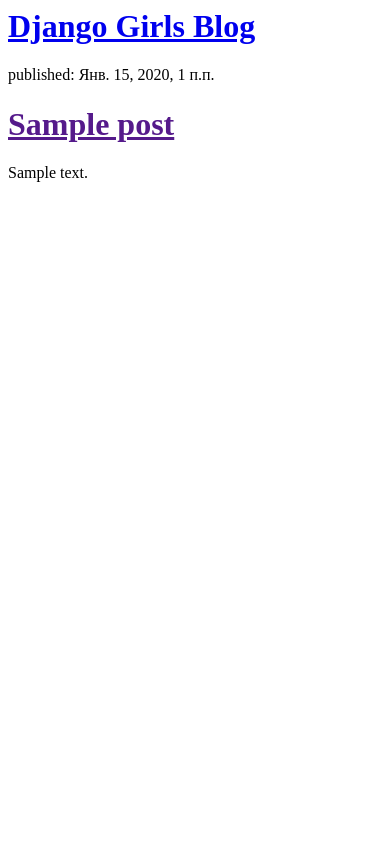
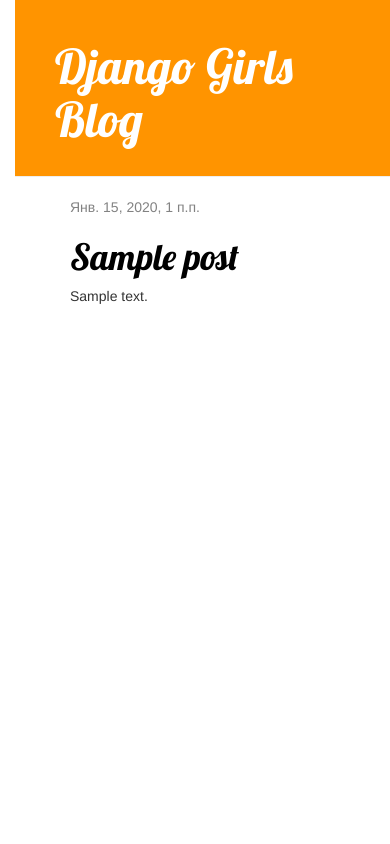
Before and after one commit to ivekhov/my-first-blog, a Django app: page / in a window 390 px wide. Run offline with Django 3.2, Linux system fonts and the light colour scheme; tables that the repository leaves empty hold one stand-in row (values such as "Sample post"); some libraries are stand-ins or nearby versions.

Commit message:
Added view and template for detailed blog post as well as CSS for the site.

```diff
--- /dev/null
+++ b/blog/static/css/blog.css
@@ -0,0 +1,56 @@
+h1 a {
+    color: #FCA205;
+}
+body {
+    padding-left: 15px;
+}
+h1 a {
+    color: #FCA205;
+    font-family: 'Lobster';
+}
+.page-header {
+    background-color: #ff9400;
+    margin-top: 0;
+    padding: 20px 20px 20px 40px;
+}
+
+.page-header h1, .page-header h1 a, .page-header h1 a:visited, .page-header h1 a:active {
+    color: #ffffff;
+    font-size: 36pt;
+    text-decoration: none;
+}
+
+.content {
+    margin-left: 40px;
+}
+
+h1, h2, h3, h4 {
+    font-family: 'Lobster', cursive;
+}
+
+.date {
+    color: #828282;
+}
+
+.save {
+    float: right;
+}
+
+.post-form textarea, .post-form input {
+    width: 100%;
+}
+
+.top-menu, .top-menu:hover, .top-menu:visited {
+    color: #ffffff;
+    float: right;
+    font-size: 26pt;
+    margin-right: 20px;
+}
+
+.post {
+    margin-bottom: 70px;
+}
+
+.post h1 a, .post h1 a:visited {
+    color: #000000;
+}
--- /dev/null
+++ b/blog/templates/blog/base.html
@@ -0,0 +1,51 @@
+{% load static %}
+<html>
+    <head>
+        <title>Django Tutorial blog</title>
+		<link rel="stylesheet" href="//maxcdn.bootstrapcdn.com/bootstrap/3.2.0/css/bootstrap.min.css">
+		<link rel="stylesheet" href="//maxcdn.bootstrapcdn.com/bootstrap/3.2.0/css/bootstrap-theme.min.css">
+		<link href="https://fonts.googleapis.com/css?family=Lobster&subset=latin,cyrillic" rel="stylesheet" type="text/css">
+		<link rel="stylesheet" href="{% static 'css/blog.css' %}">
+    </head>
+    <body>
+
+        <body>
+            <div class="page-header">
+                <h1><a href="/">Django Girls Blog</a></h1>
+            </div>
+            <div class="content container">
+                <div class="row">
+                    <div class="col-md-8">
+                    {% block content %}
+                    {% endblock %}
+                    </div>
+                </div>
+            </div>
+        </body>
+
+
+        <!-- <div>
+			<div class="page-header">
+			    <h1><a href="/">Django blog</a></h1>
+		    </div>
+        </div>
+		<div class="content container">
+			<div class="row">
+				<div class="col-md-8">
+
+					{% for post in posts %}
+						<div class="post">
+							<div class="date">
+								<p>Опубликовано: {{ post.published_date }}</p>
+							</div>
+							<h1><a href="">{{ post.title }}</a></h1>
+							<p>{{ post.text|linebreaksbr }}</p>
+						</div>
+                    {% endfor %}
+
+				</div>
+			</div>
+		</div>		 -->
+
+    </body>
+</html>
--- a/blog/templates/blog/post_list.html
+++ b/blog/templates/blog/post_list.html
@@ -1,19 +1,94 @@
+{% extends	'blog/base.html' %}
+
+{% block content %}
+	{% for post in posts %}
+		<div class="post">
+			<div class="date">
+				{{ post.published_date }}
+			</div>
+			<!-- <h1><a href="">{{ post.title }}</a></h1> -->
+			<h1><a href="{% url 'post_detail' pk=post.pk %}">{{ post.title }}</a></h1>
+			<p>{{ post.text|linebreaksbr }}</p>
+		</div>
+	{% endfor %}
+{% endblock %}
+
+
+
+
+
+
+
+	<!--
+full page prev version
+{% load static %}
 <html>
     <head>
-        <title>Django Girls blog</title>
+        <title>Django Tutorial blog</title>
+		<link rel="stylesheet" href="//maxcdn.bootstrapcdn.com/bootstrap/3.2.0/css/bootstrap.min.css">
+		<link rel="stylesheet" href="//maxcdn.bootstrapcdn.com/bootstrap/3.2.0/css/bootstrap-theme.min.css">
+		<link href="https://fonts.googleapis.com/css?family=Lobster&subset=latin,cyrillic" rel="stylesheet" type="text/css">
+		<link rel="stylesheet" href="{% static 'css/blog.css' %}">
     </head>
     <body>
         <div>
-            <h1><a href="/">Django Girls Blog</a></h1>
+
+			<div class="page-header">
+			    <h1><a href="/">Django blog</a></h1>
+		    </div>
         </div>
 
+		<div class="content container">
+			<div class="row">
+				<div class="col-md-8">
+					{% for post in posts %}
+						<div class="post">
+							<div class="date">
+								<p>Опубликовано: {{ post.published_date }}</p>
+							</div>
+							<h1><a href="">{{ post.title }}</a></h1>
+							<p>{{ post.text|linebreaksbr }}</p>
+						</div>
+					{% endfor %}
+				</div>
+			</div>
+		</div>
+
+    </body>
+</html> -->
+
+
+
+<!-- old code
+			<h1><a href="/">Django Girls Blog</a></h1>
+			replacement for :
+			<div class="page-header">
+			    <h1><a href="/">Django blog</a></h1>
+			</div>
+
+
 		{% for post in posts %}
-			<div>
+			<div class="post">
 				<p>published: {{ post.published_date }}</p>
 				<h1><a href="">{{ post.title }}</a></h1>
 				<p>{{ post.text|linebreaksbr }}</p>
 			</div>
 		{% endfor %}
+			replacement for:
 
-    </body>
-</html>
+
+		<div class="content container">
+			<div class="row">
+				<div class="col-md-8">
+					{% for post in posts %}
+						<div class="post">
+							<div class="date">
+								<p>Опубликовано: {{ post.published_date }}</p>
+							</div>
+							<h1><a href="">{{ post.title }}</a></h1>
+							<p>{{ post.text|linebreaksbr }}</p>
+						</div>
+					{% endfor %}
+				</div>
+			</div>
+		</div>					 -->
--- a/blog/urls.py
+++ b/blog/urls.py
@@ -3,4 +3,5 @@ from . import views
 
 urlpatterns = [
     path('', views.post_list, name='post_list'),
+    path('post/<int:pk>/', views.post_detail, name='post_detail'),
 ]
--- a/blog/views.py
+++ b/blog/views.py
@@ -1,8 +1,14 @@
 from django.shortcuts import render
 from django.utils import timezone
 from .models import Post
+from django.shortcuts import get_object_or_404
 
 
 def post_list(request):
     posts = Post.objects.filter(published_date__lte=timezone.now()).order_by('published_date')
     return render(request, 'blog/post_list.html', {'posts': posts})
+
+
+def post_detail(request, pk):
+    post = get_object_or_404(Post, pk=pk)
+    return render(request, 'blog/post_detail.html', {'post': post})
```
Also changed, not shown: blog/templates/blog/post_detail.html (added, +13 -0 lines).
